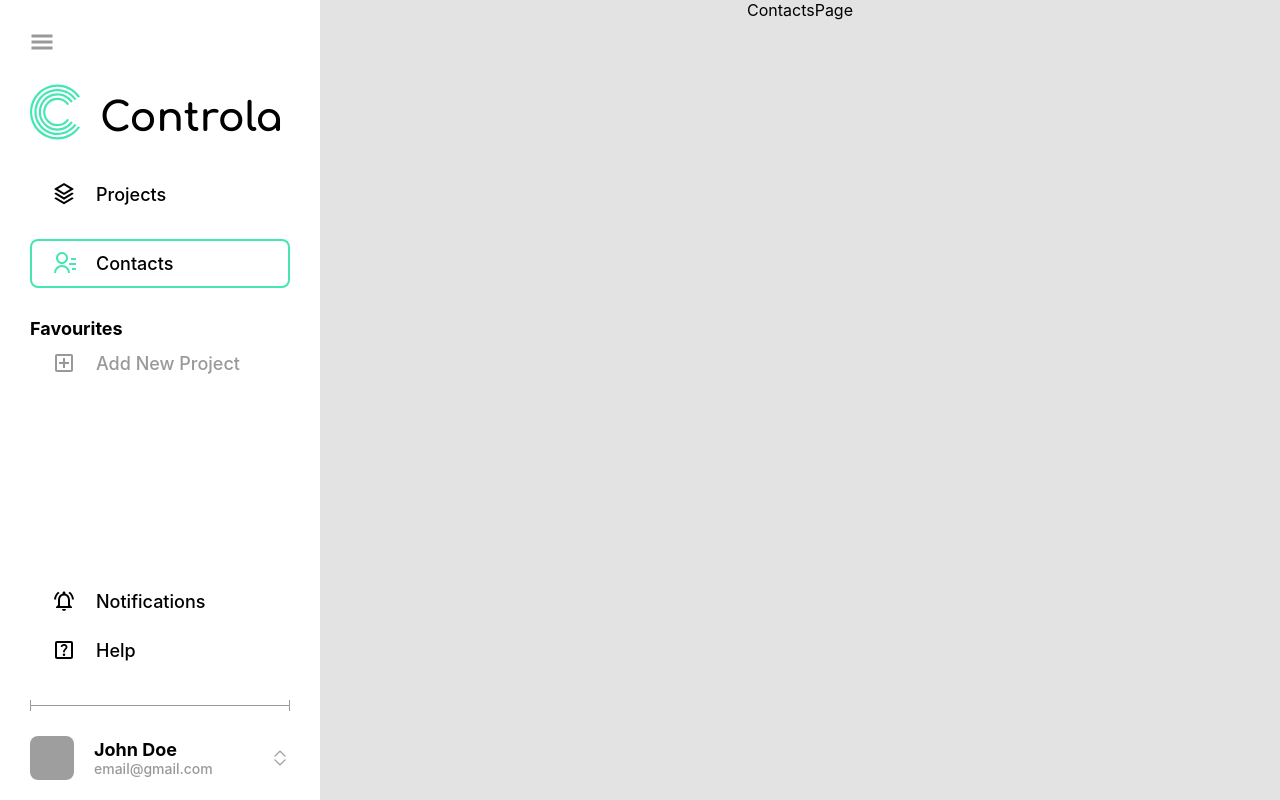
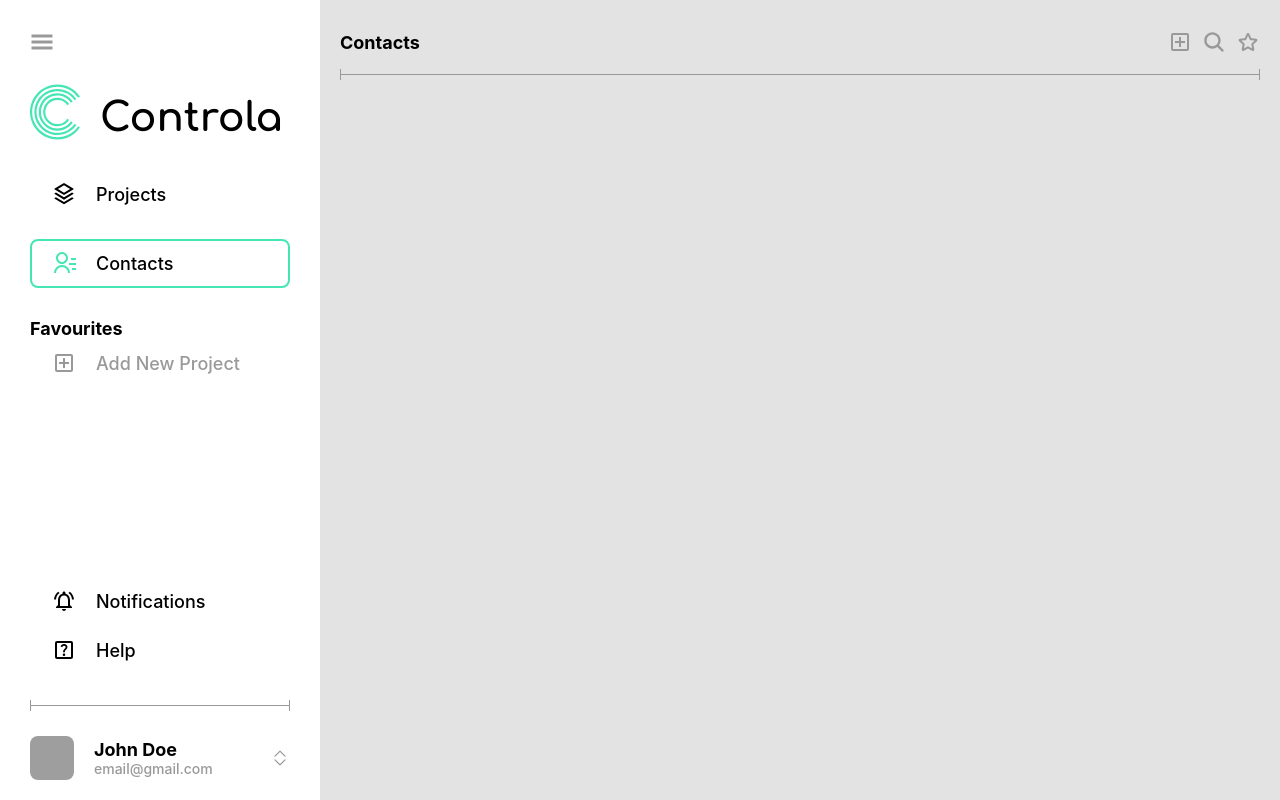
Before and after one commit to Anderboi/tech-spec-app, a Next.js app: page /contactsPage in a window 1280 px wide. Built offline with nearby package versions, Linux system fonts and the light colour scheme; grey boxes are pictures that could not be loaded.

Commit message:
feat: contactPage layout

```diff
--- a/components/layout.module.scss
+++ b/components/layout.module.scss
@@ -5,6 +5,7 @@
   grid-template-columns: $sidebar-width 1fr;
 
   .main_block {
+    width: 100%;
     max-width: 1000px;
     margin: 0 auto;
     padding: 0 2rem;
--- /dev/null
+++ b/components/layouts/grid_layout.module.scss
@@ -0,0 +1,8 @@
+
+
+.container {
+	display: grid;
+  grid-template-columns: repeat(3, 1fr);
+  gap: 1rem;
+	width: 100%;
+}
--- /dev/null
+++ b/components/layouts/grid_layout.tsx
@@ -0,0 +1,14 @@
+import React from 'react';
+import style from './grid_layout.module.scss';
+
+interface Props {
+	children: React.ReactNode
+}
+
+const GridLayout: React.FunctionComponent<Props> = ({children}):JSX.Element => {
+	return (
+		<div className={style.container}>{children}</div>
+	)
+}
+
+export default GridLayout
--- a/components/page_subheader/page_subheader.tsx
+++ b/components/page_subheader/page_subheader.tsx
@@ -4,10 +4,14 @@ import {IoSearch} from 'react-icons/io5';
 import {TiStarOutline} from 'react-icons/ti';
 import style from './page_subheader.module.scss';
 
-const PageSubheader = () => {
+interface Props {
+  name: string
+}
+
+const PageSubheader: React.FunctionComponent<Props> = ({name}) => {
   return (
     <div className={style.container}>
-      <h3 className={style.tiltle}>Projects</h3>
+      <h3 className={style.tiltle}>{name}</h3>
       <div className={style.iconsBlock}>
         <MdOutlineAddBox  className={style.icon}/>
         <IoSearch  className={style.icon}/>
--- a/components/sidebar/sidebar.tsx
+++ b/components/sidebar/sidebar.tsx
@@ -1,6 +1,5 @@
 import React from "react";
 import style from "./sidebar.module.scss";
-import Searchbar from "../base/searchbar";
 import Navigation from "./navigation/navigation";
 import ProjectsSideBlock from "./projects_side_block/projects_side_block";
 import { Logo_block } from "./logo_block";
--- a/pages/contactsPage.tsx
+++ b/pages/contactsPage.tsx
@@ -1,7 +1,16 @@
 import React from "react";
+import Divider from "../components/base/divider";
+import GridLayout from "../components/layouts/grid_layout";
+import PageSubheader from "../components/page_subheader/page_subheader";
 
 function ContactsPage(): JSX.Element {
-  return <>ContactsPage</>;
+  return <>
+  <PageSubheader name="Contacts"/>
+  <Divider/>
+  <GridLayout>
+
+  </GridLayout>
+  </>;
 }
 
 export default ContactsPage;
--- a/pages/projectsPage.module.scss
+++ b/pages/projectsPage.module.scss
@@ -1,9 +1,3 @@
-.projectsBlock {
-  display: grid;
-  grid-template-columns: repeat(3, 1fr);
-  gap: 1rem;
-}
-
 .divider {
   margin: 2rem 0 3rem;
 }
--- a/styles/globals.scss
+++ b/styles/globals.scss
@@ -20,11 +20,11 @@ body {
   color: $color-primary;
 }
 
-// html,
+//* html,
 // body {
 //   padding: 0;
 //   margin: 0;
-// }
+*// }
 
 h1,
 h2,
```
Also changed, not shown: components/layout.tsx (+7 -3 lines), components/project_card/project_card.tsx (+22 -17 lines), pages/projectsPage.tsx (+4 -4 lines).
